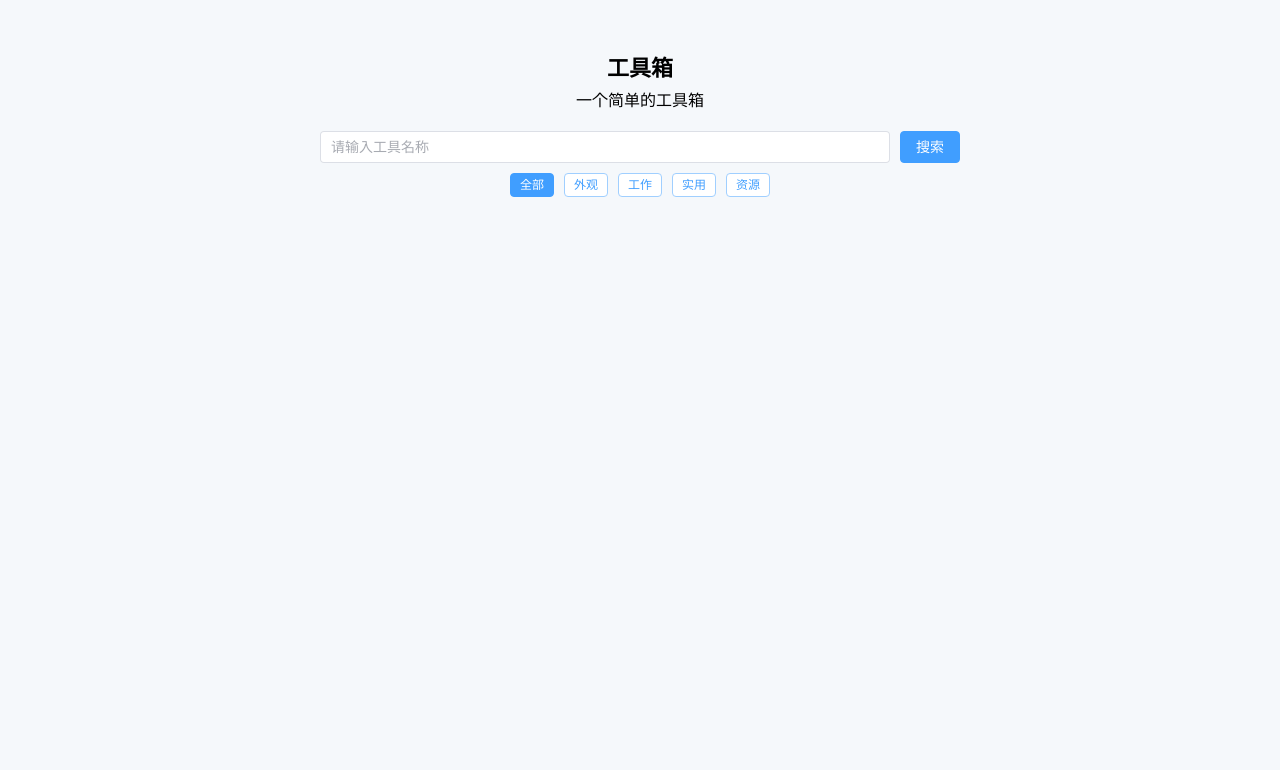
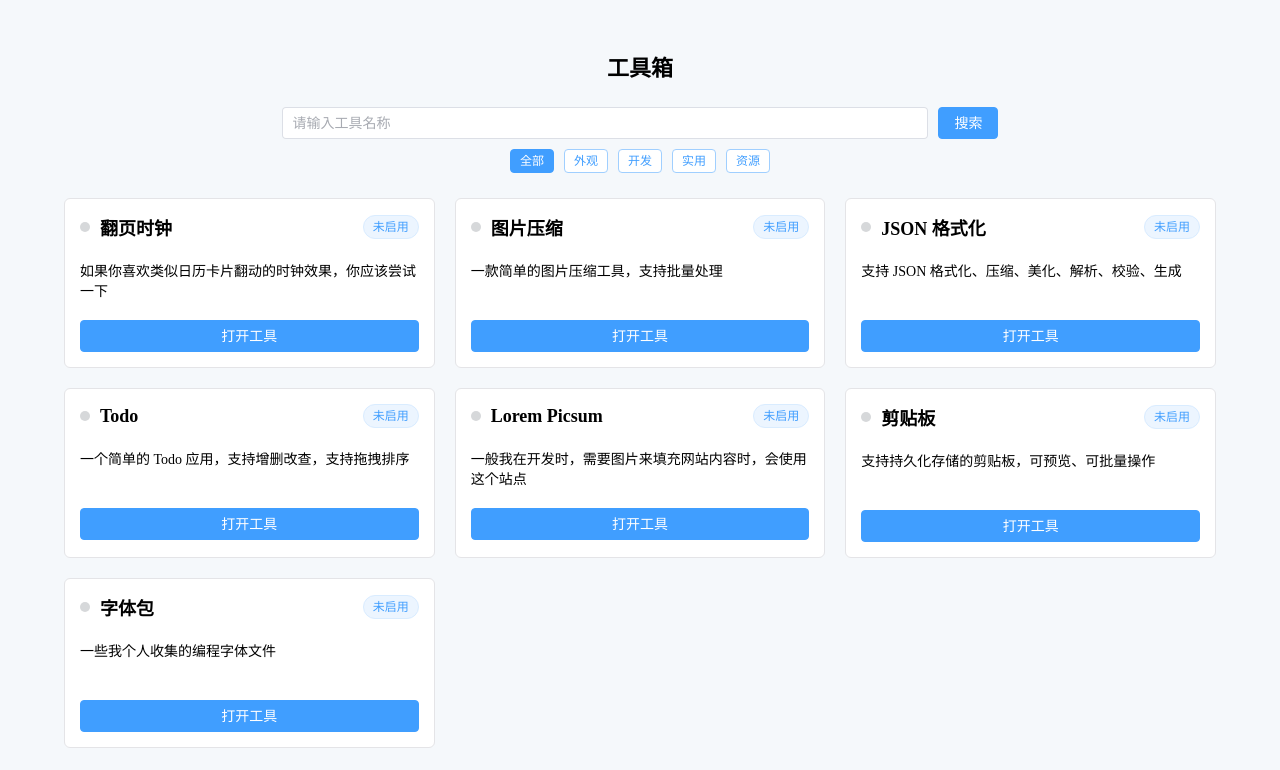
Before and after one commit to jieci0825/tool-kit, a Vue app: page /home in a window 1280 px wide. Shown: the top 770 px of the page. Built offline with nearby package versions, Linux system fonts and the light colour scheme; a small style sheet from the web is missing.

Commit message:
feat(home): 实现工具列表展示功能及样式优化
新增工具列表展示组件，包含卡片布局、多行省略样式和状态标签
调整主窗口默认尺寸，更新图标字体和样式变量
重构分类列表类型定义，优化查询组件布局

```diff
--- a/index.html
+++ b/index.html
@@ -6,7 +6,7 @@
     <link rel="icon" type="image/svg+xml" href="/logo.svg" />
     <meta name="viewport" content="width=device-width, initial-scale=1.0" />
     <title>工具箱</title>
-    <link rel="stylesheet" href="//at.alicdn.com/t/c/font_4979005_9e2nw5kyfeg.css">
+    <link rel="stylesheet" href="//at.alicdn.com/t/c/font_4979005_7hp1ljp6c8i.css">
 </head>
 
 <body>
--- a/src/main/main-entry.js
+++ b/src/main/main-entry.js
@@ -33,8 +33,8 @@ function isDevelopment() {
 
 function createWindow() {
     const win = new BrowserWindow({
-        width: 800,
-        height: 550,
+        width: 1000,
+        height: 600,
         minWidth: 800,
         minHeight: 550,
         titleBarStyle: 'hidden'
--- /dev/null
+++ b/src/styles/mixin.scss
@@ -0,0 +1,8 @@
+@mixin multiline-ellipsis($lines: 2) {
+    display: -webkit-box;
+    overflow: hidden;
+    text-overflow: ellipsis;
+    word-break: break-word;
+    -webkit-box-orient: vertical;
+    -webkit-line-clamp: $lines;
+}
--- a/src/styles/variable.scss
+++ b/src/styles/variable.scss
@@ -7,7 +7,12 @@
     --text-content-color: #71717a;
 
     --border-color: #e4e4e7;
+    --border: var(--border-color) 1px solid;
+    --border-radius: 6px;
+    --border-radius-sm: 4px;
+    --border-radius-lg: 8px;
 
     --bg-color: #f5f8fb;
+    --bg-secondary-color: #d6d8da;
     --bg-active-color: #fff;
 }
--- /dev/null
+++ b/src/views/home/components/home-content.vue
@@ -0,0 +1,112 @@
+<script setup lang="ts">
+import { ref } from 'vue'
+import { ToolList, type IToolItem } from '../config/tool.config'
+
+type ToolItemWithEnable = IToolItem & {
+    enable: boolean
+}
+
+const toolList = ref<ToolItemWithEnable[]>([])
+
+function formatToolList() {
+    toolList.value = ToolList.map(item => {
+        let enable = false
+        // TODO 处理初始状态
+        return { ...item, enable }
+    })
+}
+formatToolList()
+</script>
+
+<template>
+    <div class="content-wrapper">
+        <div
+            class="tool-item"
+            v-for="item in toolList"
+            :key="item.id"
+        >
+            <div class="tool-item__top">
+                <div class="top__icon flex-center">
+                    <i
+                        class="iconfont"
+                        :class="[item.icon]"
+                    ></i>
+                </div>
+                <div class="top__name">{{ item.name }}</div>
+                <div class="top__status">
+                    <el-tag
+                        round
+                        :type="item.enable ? 'success' : 'primary'"
+                        >{{ item.enable ? '已启用' : '未启用' }}</el-tag
+                    >
+                </div>
+            </div>
+            <div class="tool-item__center">
+                <div class="tool-item__desc">{{ item.description }}</div>
+            </div>
+            <div class="tool-item__bottom">
+                <el-button type="primary">打开工具</el-button>
+            </div>
+        </div>
+    </div>
+</template>
+
+<style scoped lang="scss">
+@use '@/styles/mixin.scss' as *;
+
+.content-wrapper {
+    display: grid;
+    grid-template-columns: repeat(auto-fill, minmax(280px, 1fr));
+    grid-gap: 20px;
+    width: 90%;
+
+    .tool-item {
+        padding: 15px;
+        border: var(--border);
+        border-radius: var(--border-radius);
+        background-color: var(--bg-active-color);
+        display: flex;
+        flex-direction: column;
+        gap: 10px;
+
+        &__top {
+            display: flex;
+            align-items: center;
+
+            .top__icon {
+                padding: 5px;
+                border-radius: var(--border-radius);
+                background-color: var(--bg-secondary-color);
+
+                .iconfont {
+                    font-size: 18px;
+                    color: var(--text-secondary-color);
+                }
+            }
+
+            .top__name {
+                margin-left: 10px;
+                flex: 1;
+                font-size: 18px;
+                font-weight: 600;
+            }
+        }
+
+        &__center {
+            padding: 10px 0;
+
+            .tool-item__desc {
+                height: 40px;
+                font-size: 14px;
+                @include multiline-ellipsis();
+            }
+        }
+
+        &__bottom {
+            .el-button {
+                width: 100%;
+            }
+        }
+    }
+}
+</style>
--- a/src/views/home/components/home-header.vue
+++ b/src/views/home/components/home-header.vue
@@ -3,7 +3,6 @@
 <template>
     <div class="header-wrapper">
         <div class="title">工具箱</div>
-        <div class="description">一个简单的工具箱</div>
     </div>
 </template>
 
@@ -17,12 +16,5 @@
         text-align: center;
         color: var(--title-primary-color);
     }
-
-    .description {
-        font-size: 16px;
-        text-align: center;
-        margin-top: 5px;
-        color: var(--title-secondary-color);
-    }
 }
 </style>
--- a/src/views/home/components/home-query.vue
+++ b/src/views/home/components/home-query.vue
@@ -4,13 +4,13 @@ import { CategoryList, type ICategoryItem } from '../config/category.config'
 
 const keyword = ref('')
 
-type ICategoryItemWithActive = ICategoryItem & {
+type CategoryItemWithActive = ICategoryItem & {
     active: boolean
 }
-const _categoryList = ref<ICategoryItemWithActive[]>([])
+const categoryList = ref<CategoryItemWithActive[]>([])
 
 function formatCategoryList() {
-    _categoryList.value = CategoryList.map(item => {
+    categoryList.value = CategoryList.map(item => {
         let active = false
         if (item.id === 'all') {
             active = true
@@ -20,8 +20,8 @@ function formatCategoryList() {
 }
 formatCategoryList()
 
-const handleClick = (raw: ICategoryItemWithActive) => {
-    _categoryList.value.forEach(item => {
+const handleClick = (raw: CategoryItemWithActive) => {
+    categoryList.value.forEach(item => {
         item.active = false
     })
     raw.active = true
@@ -40,7 +40,7 @@ const handleClick = (raw: ICategoryItemWithActive) => {
         <div class="category-list">
             <el-tag
                 type="primary"
-                v-for="item in _categoryList"
+                v-for="item in categoryList"
                 :key="item.id"
                 :effect="item.active ? 'dark' : 'plain'"
                 @click="handleClick(item)"
@@ -52,12 +52,13 @@ const handleClick = (raw: ICategoryItemWithActive) => {
 
 <style scoped lang="scss">
 .query-wrapper {
-    margin: 20px auto;
+    width: 80%;
+    display: flex;
     flex-direction: column;
     gap: 10px;
 
     .search-bar {
-        width: 50%;
+        width: 70%;
         display: flex;
         align-items: center;
         gap: 10px;
--- a/src/views/home/config/category.config.ts
+++ b/src/views/home/config/category.config.ts
@@ -4,10 +4,12 @@ export interface ICategoryItem {
     id: string
 }
 
-export const CategoryList: ICategoryItem[] = [
+export const CategoryList = [
     { name: '全部', id: 'all' },
     { name: '外观', id: 'appearance' },
-    { name: '工作', id: 'work' },
+    { name: '开发', id: 'develop' },
     { name: '实用', id: 'useful' },
     { name: '资源', id: 'resource' }
-]
+] as const
+
+export type TCategoryIds = (typeof CategoryList)[number]['id']
--- /dev/null
+++ b/src/views/home/config/tool.config.ts
@@ -0,0 +1,63 @@
+import type { TCategoryIds } from './category.config'
+
+export interface IToolItem {
+    name: string
+    icon: string
+    id: string
+    category: TCategoryIds
+    description: string
+    link?: string
+}
+
+export const ToolList: IToolItem[] = [
+    {
+        name: '翻页时钟',
+        icon: 'icon-clock',
+        id: 'clock',
+        category: 'appearance',
+        description: '如果你喜欢类似日历卡片翻动的时钟效果，你应该尝试一下'
+    },
+    {
+        name: '图片压缩',
+        icon: 'icon-img-compress',
+        id: 'compress',
+        category: 'useful',
+        description: '一款简单的图片压缩工具，支持批量处理'
+    },
+    {
+        name: 'JSON 格式化',
+        icon: 'icon-json',
+        id: 'json',
+        category: 'develop',
+        description: '支持 JSON 格式化、压缩、美化、解析、校验、生成'
+    },
+    {
+        name: 'Todo',
+        icon: 'icon-todo',
+        id: 'todo',
+        category: 'useful',
+        description: '一个简单的 Todo 应用，支持增删改查，支持拖拽排序'
+    },
+    {
+        name: 'Lorem Picsum',
+        icon: 'icon-img',
+        id: 'random-img',
+        category: 'resource',
+        description: '一般我在开发时，需要图片来填充网站内容时，会使用这个站点',
+        link: 'https://unsplash.com/'
+    },
+    {
+        name: '剪贴板',
+        icon: 'icon-clipboard',
+        id: 'clipboard',
+        category: 'useful',
+        description: '支持持久化存储的剪贴板，可预览、可批量操作'
+    },
+    {
+        name: '字体包',
+        icon: 'icon-font',
+        id: 'font',
+        category: 'resource',
+        description: '一些我个人收集的编程字体文件'
+    }
+]
--- a/src/views/home/index.vue
+++ b/src/views/home/index.vue
@@ -1,4 +1,5 @@
 <script setup lang="ts">
+import HomeContent from './components/home-content.vue'
 import HomeHeader from './components/home-header.vue'
 import HomeQuery from './components/home-query.vue'
 </script>
@@ -7,7 +8,7 @@ import HomeQuery from './components/home-query.vue'
     <div class="home-container">
         <HomeHeader />
         <HomeQuery />
-        <div class="content-wrapper"></div>
+        <HomeContent />
     </div>
 </template>
 
@@ -15,5 +16,9 @@ import HomeQuery from './components/home-query.vue'
 .home-container {
     width: 100%;
     height: 100%;
+    display: flex;
+    flex-direction: column;
+    align-items: center;
+    gap: 25px;
 }
 </style>
```
